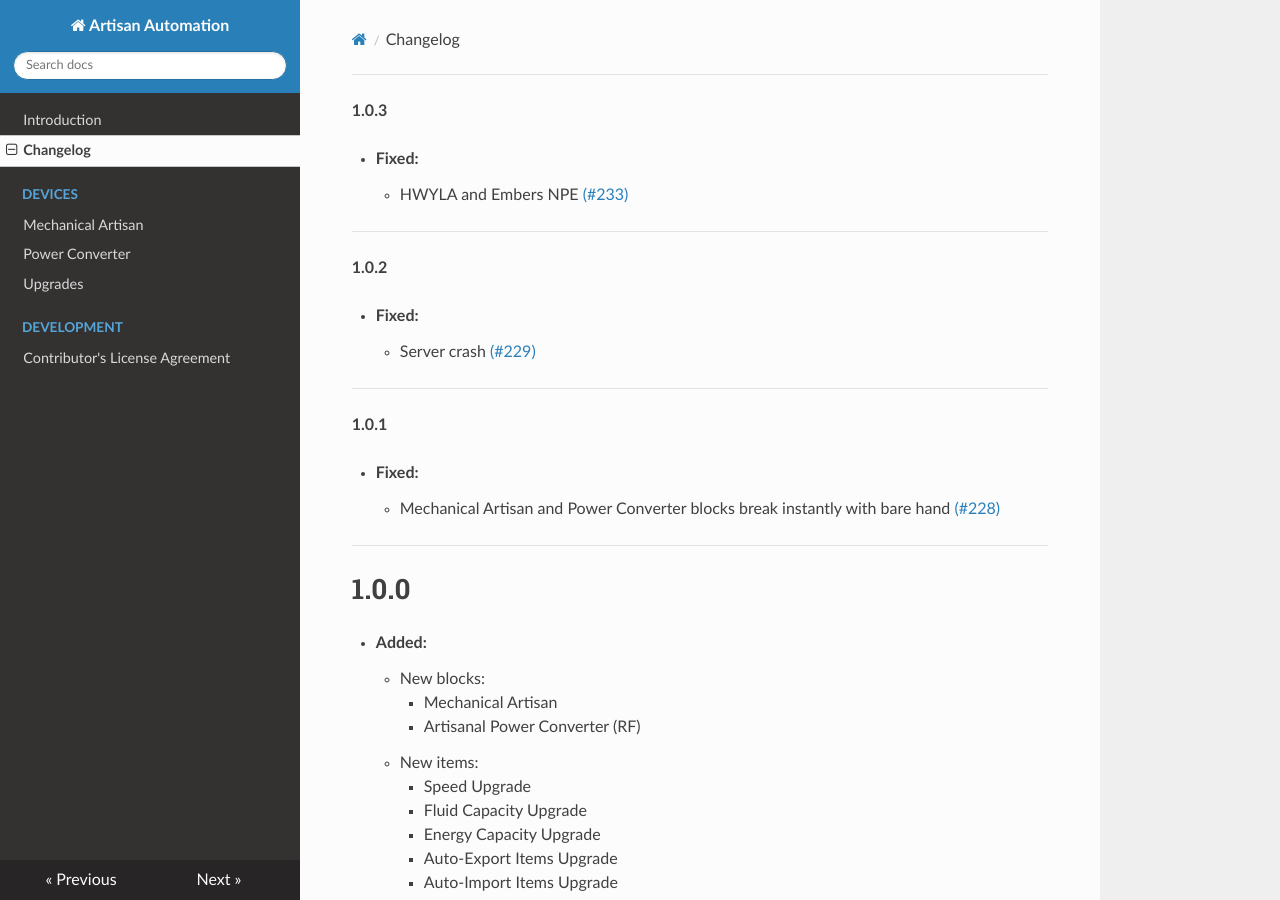
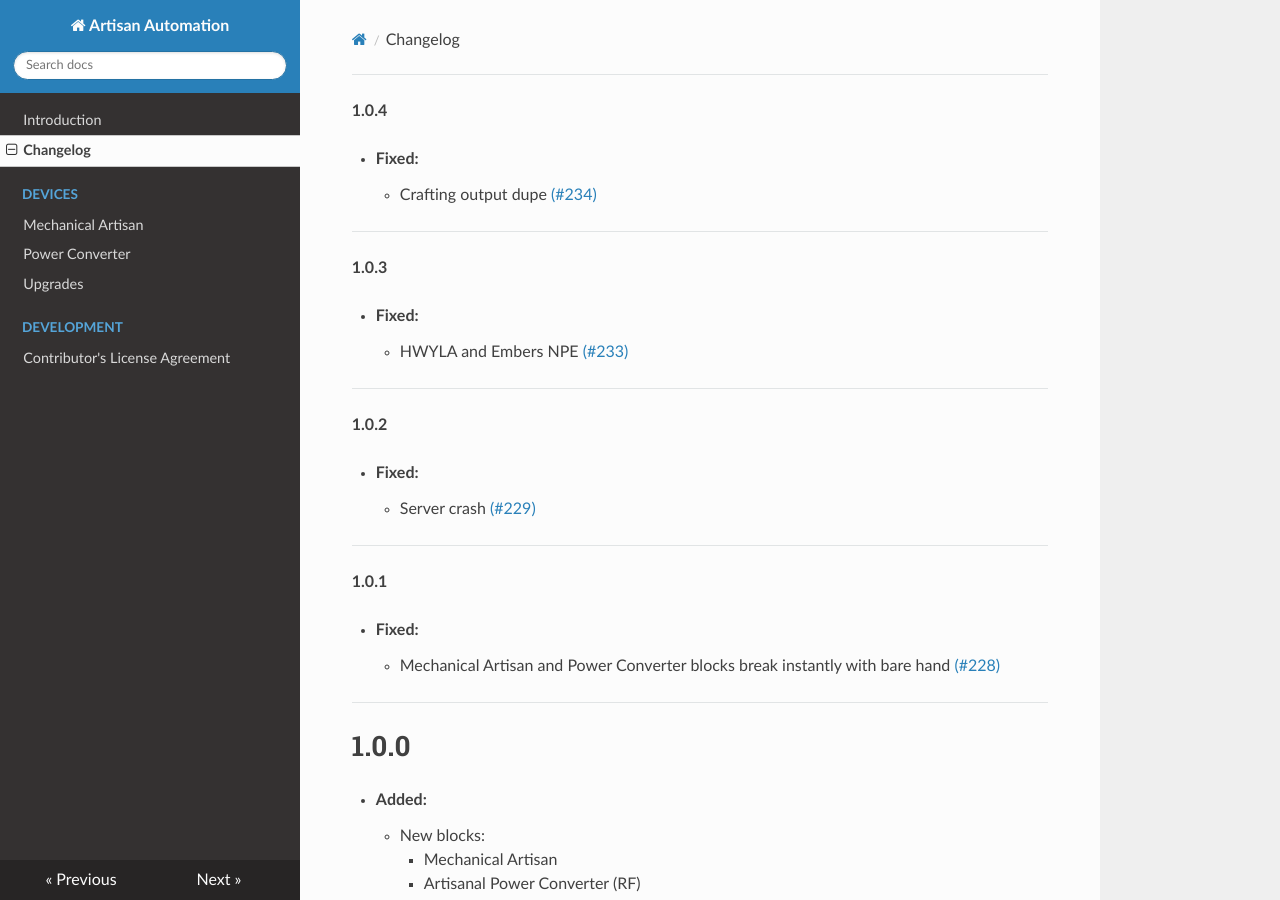
Before and after one commit to codetaylor/artisan-automation-1.12, an MkDocs documentation site: the page built from docs/changelog.md, in a window 1280 px wide and 900 px high. Built offline with MkDocs 1.6.1, drawn with Linux system fonts in a browser that asks for light colours; nearby versions of some CDN libraries.

Commit message:
Fix codetaylor/artisan-worktables#234
The copy constructors used to test if the item handlers can hold the output of a recipe were not properly copying the item stacks.

```diff
--- a/docs/changelog.md
+++ b/docs/changelog.md
@@ -1,3 +1,10 @@
+**1.0.4**
+
+  * **Fixed:**
+    * Crafting output dupe [(#234)](https://github.com/codetaylor/artisan-worktables/issues/234)
+
+---
+
 **1.0.3**
 
   * **Fixed:**
```
Also changed, not shown: 1 other file.
